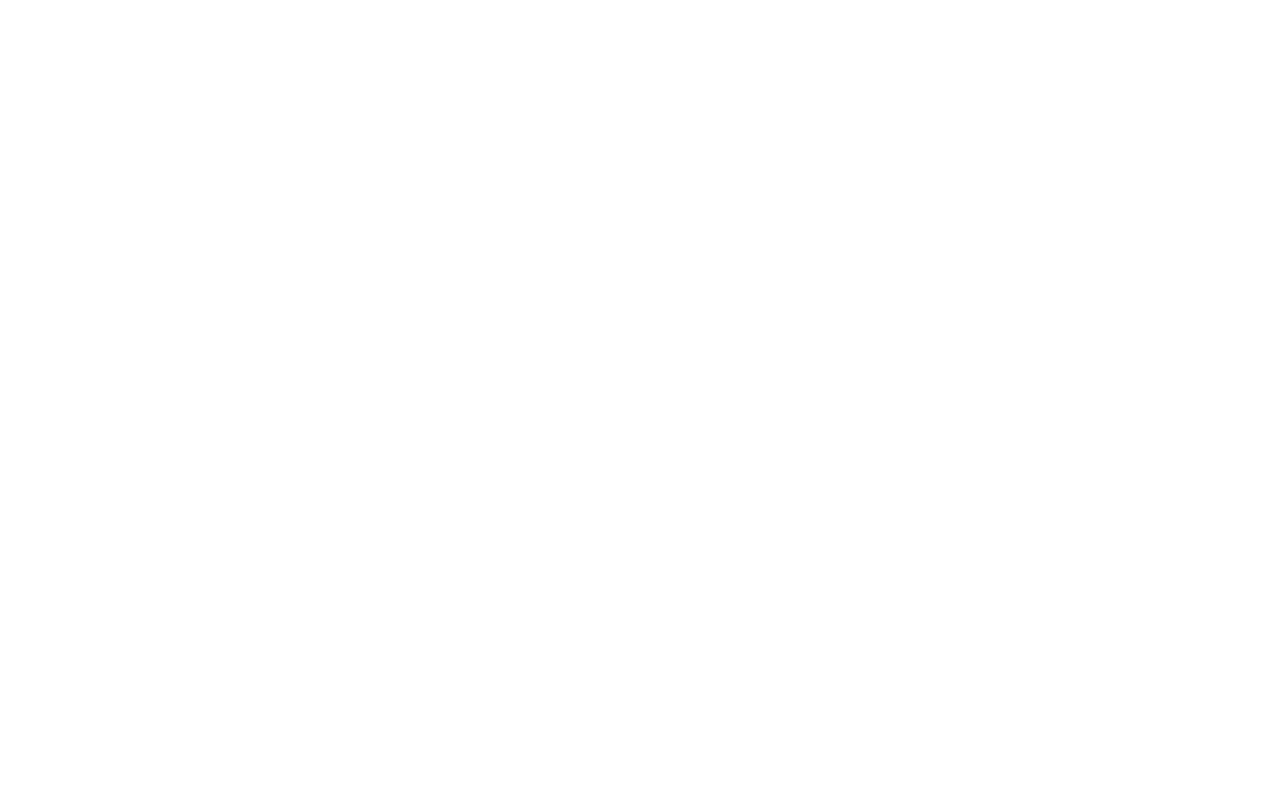
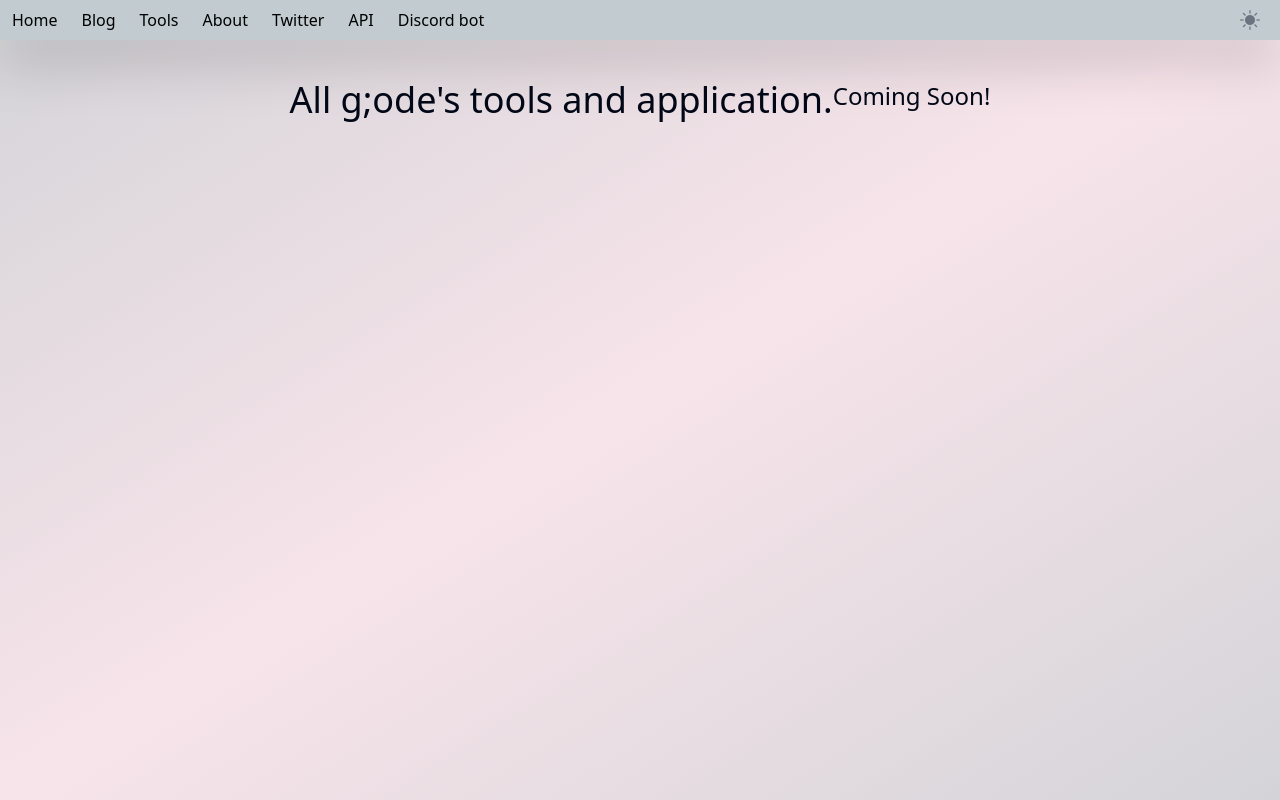
Before and after one commit to godeProject/gode.app, a Nuxt app: page /tools in a window 1280 px wide. Before the commit this address had no page. Built offline with nearby package versions, Linux system fonts and the light colour scheme.

Commit message:
fix: tools page missing

```diff
--- /dev/null
+++ b/pages/tools.vue
@@ -0,0 +1,13 @@
+<script setup lang="ts">
+    import { Separator } from '@/components/ui/separator';
+</script>
+
+<template>
+    <div class="body">
+        <NavBar />
+        <div class="flex justify-center pt-5 md:pt-6 lg:pt-10 xl:pt-15 2xl:pt-20">
+            <h1 class="text-4xl">All g;ode's tools and application.</h1>
+            <p class="text-2xl">Coming Soon!</p>
+        </div>
+    </div>
+</template>
```
